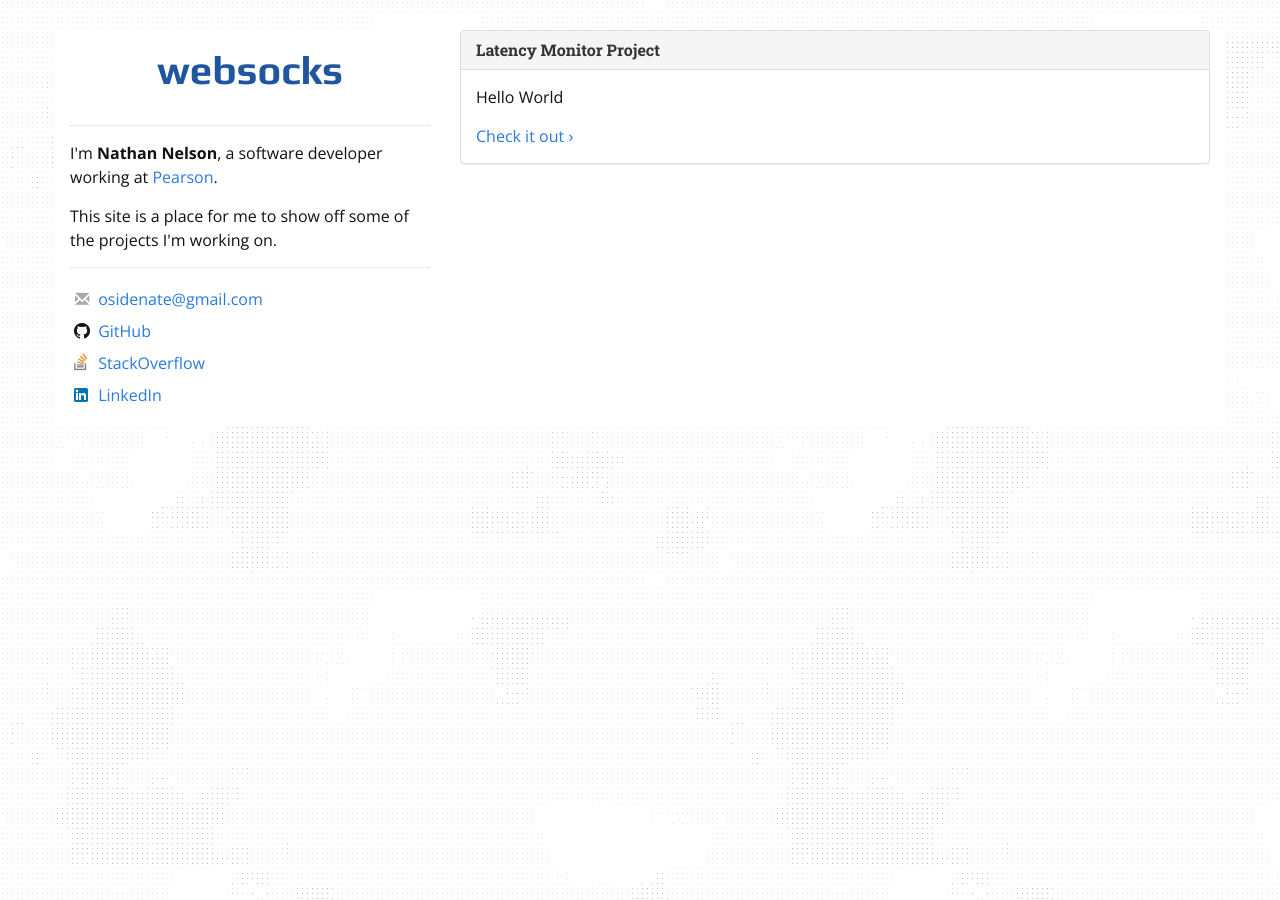
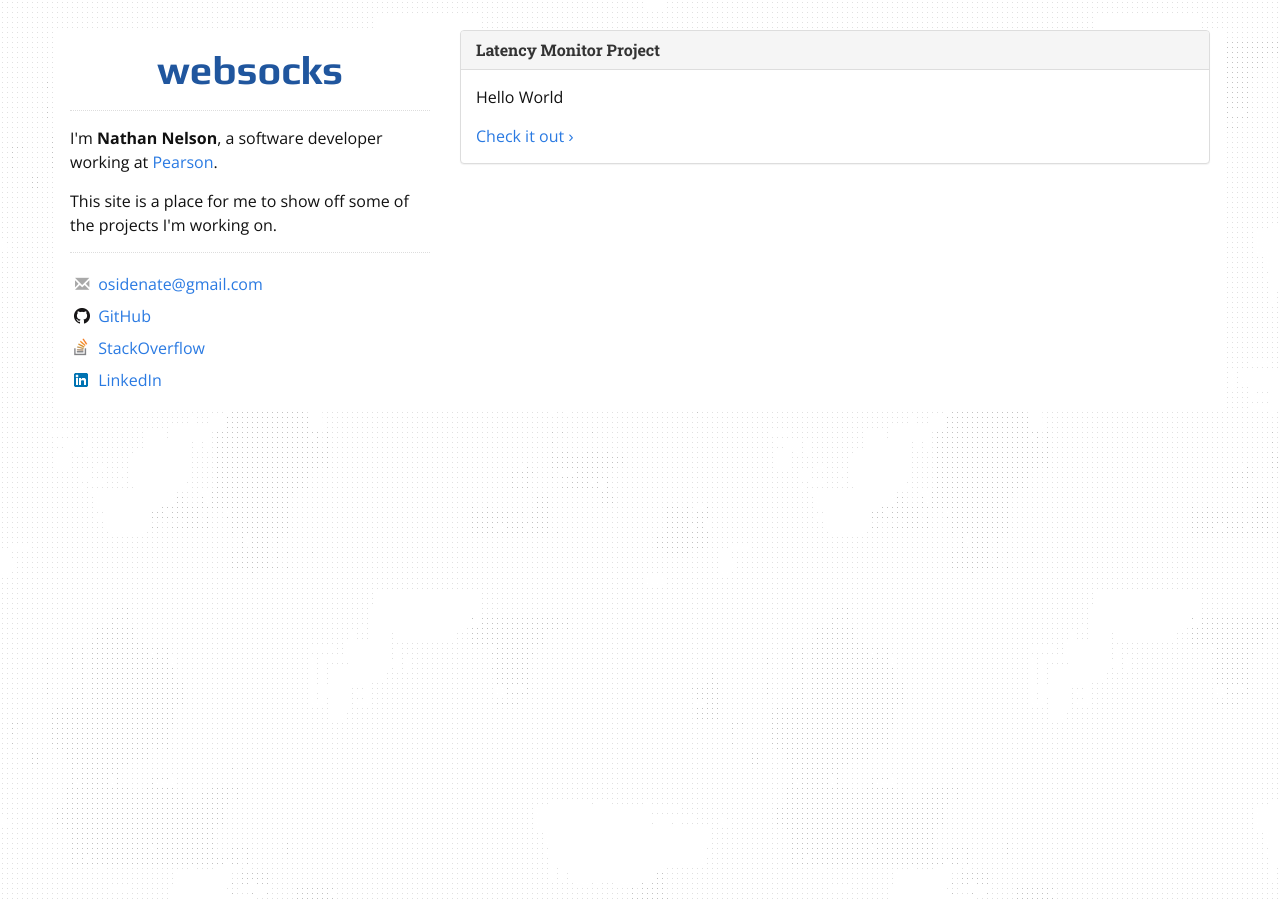
Before and after one commit to osidenate/websocks.net, a Jekyll site: the page built from index.html, in a window 1280 px wide. Built offline with Jekyll 4.4.1, drawn with Linux system fonts in a browser that asks for light colours; nearby versions of some CDN libraries; library files that are not in the unit come from our copies.

Commit message:
Some minor bug fixes

```diff
--- a/_includes/nav.html
+++ b/_includes/nav.html
@@ -1,5 +1,5 @@
 <div class="logo">
-    <h1><a href="./">websocks</a></h1>
+    <h1><a href="{{site.baseurl}}/">websocks</a></h1>
 </div>
 <hr>
 <p>I'm <strong>Nathan Nelson</strong>, a software developer working at <a href="http://www.pearsoned.com/">Pearson</a>.</p>
--- a/_sass/_home.scss
+++ b/_sass/_home.scss
@@ -2,7 +2,7 @@
   margin-left: 0;
   list-style-type: none;
 
-  h3 {
+  .panel-title {
     font-weight: bold;
   }
 }
--- a/_sass/_nav.scss
+++ b/_sass/_nav.scss
@@ -8,7 +8,7 @@
       line-height: 80px;
       color: #20569E;
       font-size: 2.5em;
-      margin-bottom: 0;
+      margin-bottom: -15px;
 
       a {
         color: inherit;
```
